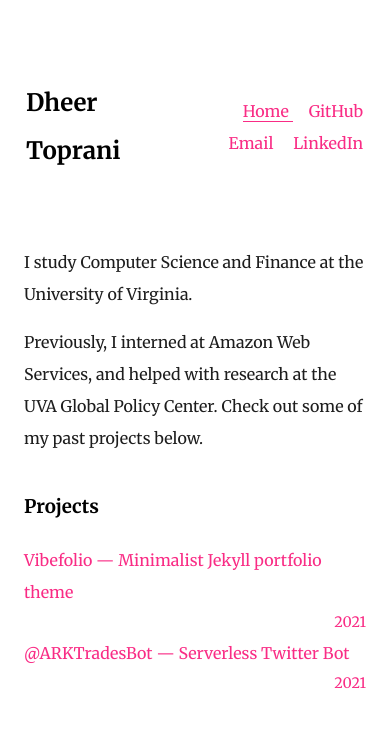
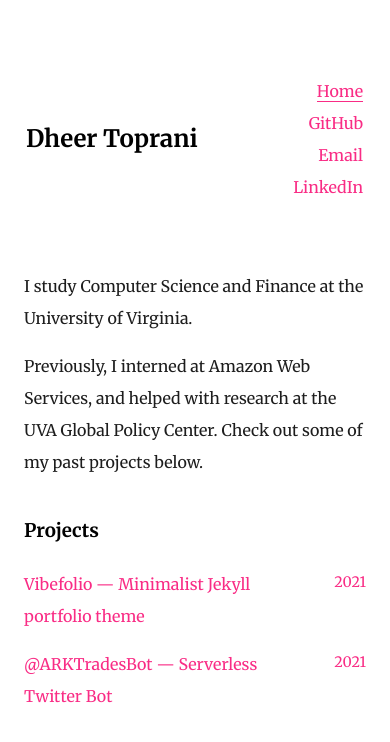
Before and after one commit to dheerkt/dheerkt-website, a Jekyll site: the page built from index.md, in a window 390 px wide. Shown: the top 742 px of the page. Built offline with Jekyll 4.4.1, drawn with Linux system fonts in a browser that asks for light colours.

Commit message:
Updated to vibefolio 0.1.3

```diff
--- a/_includes/projects.html
+++ b/_includes/projects.html
@@ -5,7 +5,7 @@
     {% for proj in projs %}
     <li>
         <a {% if proj.link %} href="{{ proj.link }}" {% else %} href="{{ proj.url }}" {% endif %}>
-            <span class="desc">{{ proj.title }} &mdash; {{ proj.brief }}</span>
+            <span class="desc">{{ proj.title }}<span class="desc-brief"> &mdash; {{ proj.brief }}</span></span>
             <span class="year">{{ proj.yyyymm | slice: 0, 4 }}</span>
         </a>
     </li>
--- a/assets/css/style.css
+++ b/assets/css/style.css
@@ -84,3 +84,26 @@ ul.projects li a span.year {
 	float: right;
 	font-size: 0.9em;
 }
+
+/* Handle mobile styling below */
+@media only screen and (max-width: 600px) {
+	.main-nav ul {
+		list-style-type: none;
+	}
+
+	.main-nav ul li {
+		display: block;
+	}
+
+	ul.projects li a span.desc {
+		display: block;
+		max-width: 85%;
+		margin-bottom: 1em;
+	}
+}
+
+@media only screen and (max-width: 360px) {
+	ul.projects li a span.desc span.desc-brief {
+		display: none;
+	}
+}
```
